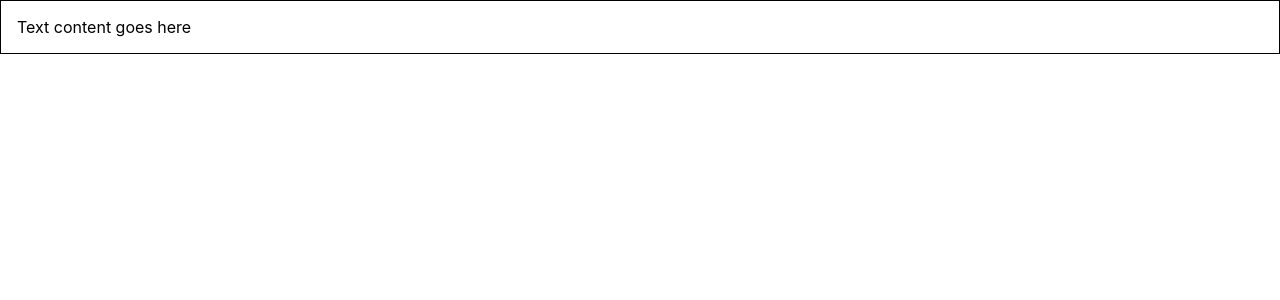
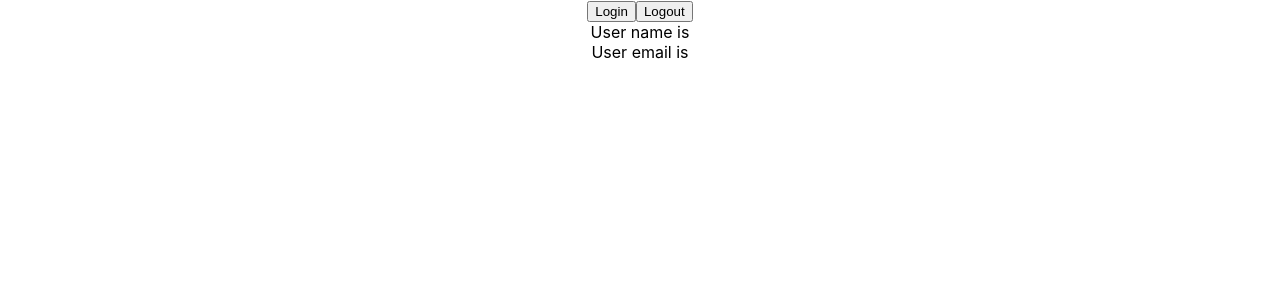
Before and after one commit to prasetyoow/react-typescript-demo, a React (Create React App) app: page / in a window 1280 px wide. Shown: the top 300 px of the page. Built offline with nearby package versions, Linux system fonts and the light colour scheme.

Commit message:
useContext strict typing with ts

```diff
--- a/src/App.tsx
+++ b/src/App.tsx
@@ -1,73 +1,14 @@
 import './App.css';
-import { Container } from './components/Container';
-// import { Button } from './components/Button';
-// import { Input } from './components/Input';
-// import { Grammy } from './components/Grammy';
-// import { Greet } from './components/Greet';
-// import { Heading } from './components/Heading';
-// // import { Person } from './components/Person';
-// // import { PersonList } from './components/PersonList';
-// import { Status } from './components/Status';
+import { UserContextProvider } from './components/context/UserContext';
+import { User } from './components/context/User';
 
-// function App() {
-//     const personName = {
-//       first: "Clark",
-//       last: "Kent",
-//     }
-
-//     const nameList = [
-//       {
-//         first: "kantoi",
-//         last: "jeje"
-//       },
-//       {
-//         first: "bruce",
-//         last: "teeth"
-//       },
-//       {
-//         first: "jamal",
-//         last: "kinan"
-//       },
-//     ]
-
-//     return (
-//     <div className="App">
-//       <Greet name="Jun" messageCount={20} isLoggedIn={false}/>
-//       <Person name={personName} />
-//       <PersonList names={nameList}/>
-
-//     </div>
-//   );
-// }
-
-// function App () {
-//   return (
-//     <div className='App'>
-//       <Status status='error'/>
-//       <Heading>Placeholder text</Heading>
-//       <Grammy>
-//         <Heading>Leonardo Dcaprio</Heading>
-//       </Grammy>
-//       <Greet name="jun" messageCount={10} isLoggedIn={true}/>
-//     </div>
-//   )
-// }
-
-// function App() {
-//   return (
-//     <div className='App'>
-//       <Button handleClick={(event) => {
-//         console.log("Button clicked", event)
-//       }}/>
-//       <Input value="" handleChange={(e) => console.log(e)} />
-//     </div>
-//   )
-// }
 
 function App() {
   return (
     <div className='App'>
-      <Container styles={{border: '1px solid black', padding: "1rem", display: "flex"}} />
+      <UserContextProvider>
+        <User />
+      </UserContextProvider>
     </div>
   )
 }
--- /dev/null
+++ b/src/components/context/User.tsx
@@ -0,0 +1,28 @@
+import { useContext } from "react"
+import { UserContext } from "./UserContext"
+
+export const User = () => {
+  const userContext = useContext(UserContext)
+  const handleLogin = () => {
+    if (userContext) {
+      userContext.setUser({
+        name: "pras",
+        email: "asdasda@mail.com "
+      })
+    }
+  }
+  const handleLogout = () => {
+    if (userContext) {
+      userContext.setUser(null)
+    }
+  }
+
+  return (
+    <div>
+      <button onClick={handleLogin}>Login</button>
+      <button onClick={handleLogout}>Logout</button>
+      <div>User name is {userContext?.user?.name}</div>
+      <div>User email is {userContext?.user?.email}</div>
+    </div>
+  )
+}
--- /dev/null
+++ b/src/components/context/UserContext.tsx
@@ -0,0 +1,24 @@
+import React, { useState, createContext } from "react"
+
+export type AuthUser = {
+  name: string
+  email: string
+}
+
+type UserContextType = {
+  user: AuthUser | null
+  setUser: React.Dispatch<React.SetStateAction<AuthUser | null>>
+}
+
+type UserContextProviderProps = {
+  children: React.ReactNode
+}
+
+export const UserContext = createContext<UserContextType | null>({} as UserContextType)
+
+export const UserContextProvider = ({children}: UserContextProviderProps) => {
+  const [user, setUser] = useState<AuthUser | null>(null)
+  return (
+    <UserContext.Provider value={{user, setUser}}>{children}</UserContext.Provider>
+  )
+}
```
Also changed, not shown: src/components/context/Box.tsx (added, +9 -0 lines), src/components/context/ThemeContext.tsx (added, +14 -0 lines), src/components/context/theme.ts (added, +10 -0 lines).
